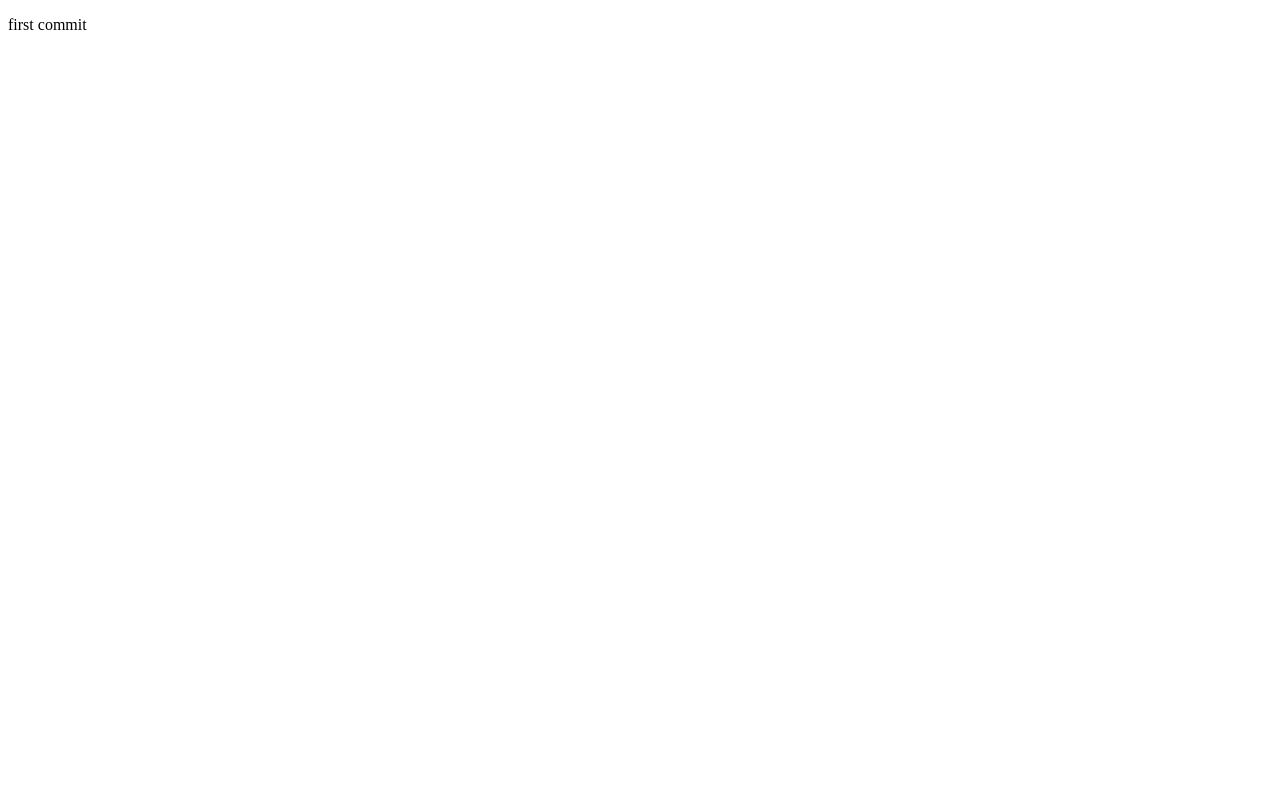
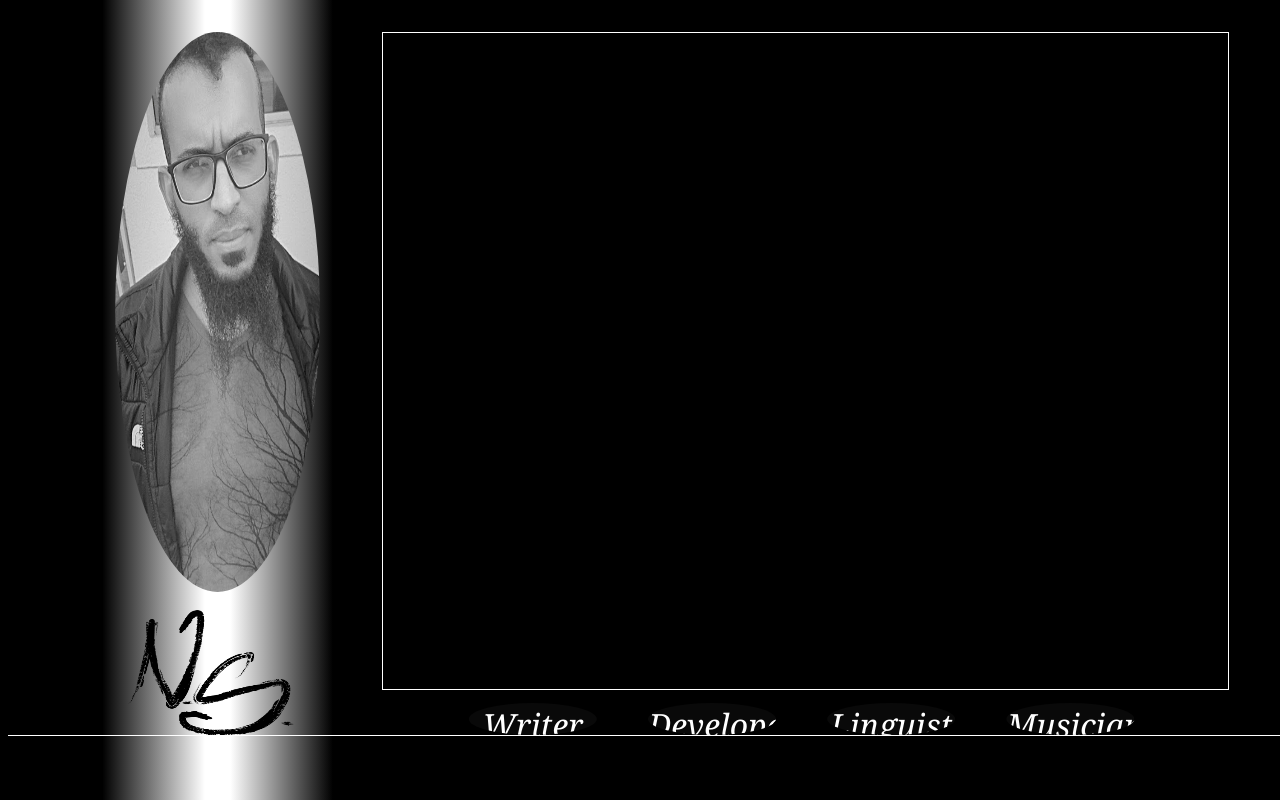
Before and after one commit to NeuroSerpens/neuroserpens.github.io, a plain HTML site: page index.html in a window 1280 px wide. Drawn offline with Linux system fonts and the light colour scheme.

Commit message:
basic layout

```diff
--- a/index.html
+++ b/index.html
@@ -1,9 +1,30 @@
 <!DOCTYPE html>
 <html>
 <head>
-<title>whatever</title>
+<title>Neuro Serpens</title>
+<style>
+  body { background: linear-gradient(90deg, black 8%, white 16%, white 18%, black 26%); }
+  img#main { position: absolute; width: 16%; height: 70%; left: 9%; top: 4%; clip-path: ellipse(50% 50%); opacity: 0.8; }
+  img#sign { position: absolute; width: 16%; height: 16%; left: 9%; bottom: 8%; }
+  section { position: absolute; top: 4%; right: 4%; width: 66%; height: 82%; border: 1px solid white; }
+  nav { position: absolute; bottom: 8%; width: 100%; height: 4%; border-bottom: 1px solid white; }
+  a { position: absolute; color: white; font-family: Georgia; font-style: italic; font-size: 200%; background: rgba(31, 31, 31, 0.3); width: 10%; height: 100%; text-align: center; clip-path: ellipse(50% 50%); }
+  a#wr { right: 54%; }
+  a#dv { right: 40%; }
+  a#ln { right: 26%; }
+  a#ms { right: 12%; }
+</style>
 </head>
 <body>
-<p>first commit</p>
+  <img id = 'main' src = 'assets/main.png'>
+  <img id = 'sign' src = 'assets/sign.png'>
+  <section>
+  </section>
+  <nav>
+    <a id = 'wr'>Writer</a>
+    <a id = 'dv'>Developer</a>
+    <a id = 'ln'>Linguist</a>
+    <a id = 'ms'>Musician</a>
+  </nav>
 </body>
 </html>
```
Also changed, not shown: assets/background.png (deleted), assets/main.png (added), assets/sign.png (added).
